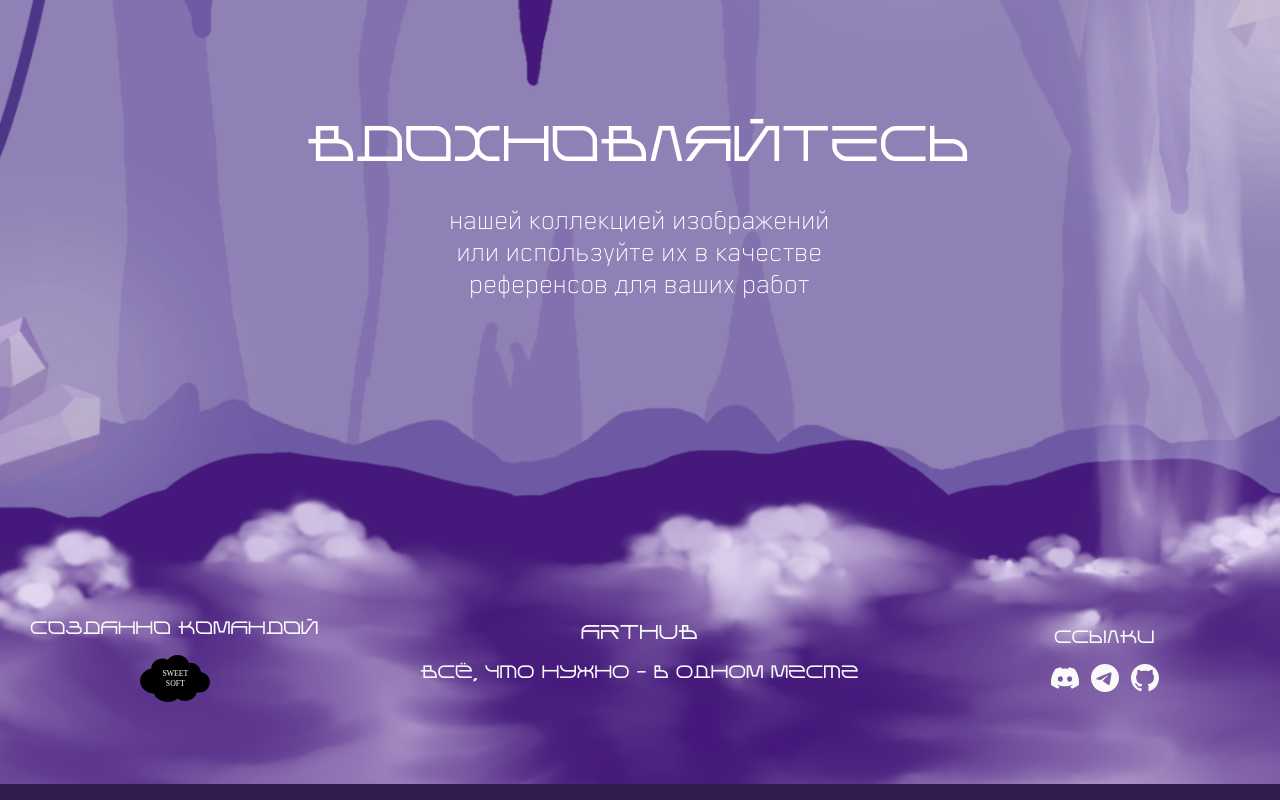
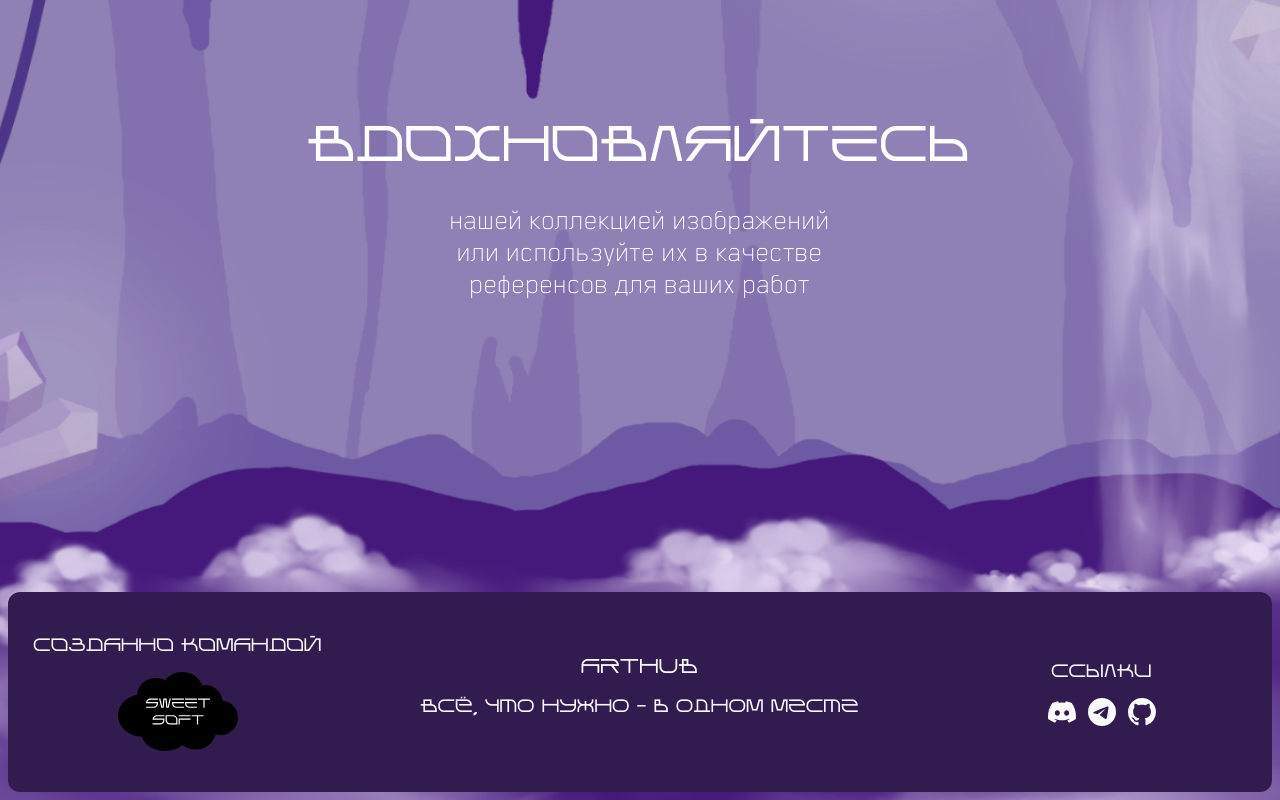
Before and after one commit to AYDLIOH04/arthub-frontend, a Next.js app: page / in a window 1280 px wide. Shown: the part 2816-3616 px from the top of the page. Built offline with nearby package versions, Linux system fonts and the light colour scheme.

Commit message:
мобильная верстка home page

```diff
--- a/src/app/globals.css
+++ b/src/app/globals.css
@@ -22,6 +22,7 @@
   background-repeat: no-repeat;
 
   overflow: hidden;
+  height: 100%;
 }
 
 @media (max-width: 680px), screen and (orientation: portrait) {
--- a/src/components/home/Footer.tsx
+++ b/src/components/home/Footer.tsx
@@ -7,40 +7,28 @@ import { motion } from "framer-motion";
 
 export default function Footer() {
   return (
-    <footer className="font-damione px-5 py-2 text-white text-center w-full h-[250px] flex justify-center items-end sm:items-center text-[10px] md:text-[18px]">
-      <div className="flex justify-center items-center max-h-[150px] w-full z-10">
+    <footer className="font-damione px-2 py-2 text-white text-center w-full text-[10px] md:text-[18px]">
       <motion.div
         initial={{ scale: 0.6, opacity: 0 }}
         whileInView={{ scale: 1, opacity: 1 }}
         transition={{ duration: 0.5, ease: "easeOut" }}
         viewport={{ once: true }}
-          className="w-1/4 flex justify-center items-center flex-col"
+        className="flex justify-center items-start sm:items-center max-h-[150px] sm:min-h-[200px] w-full z-10 bg-background sm:bg-inherit px-4 py-2 rounded-[12px]"
       >
+        <div className="w-1/4 flex justify-center items-center flex-col">
           <h3 className="uppercase">Созданно командой</h3>
           <Image
-            className="mt-3"
+            className="mt-3 sm:w-[120px] w-[70px]"
             src={sweetSoftLogo}
             width={70}
             alt="Sweet Soft"
           />
-        </motion.div>
-        <motion.div
-          initial={{ scale: 0.6, opacity: 0 }}
-          whileInView={{ scale: 1, opacity: 1 }}
-          transition={{ duration: 0.5, ease: "easeOut" }}
-          viewport={{ once: true }}
-          className="w-1/2"
-        >
+        </div>
+        <div className="w-1/2 self-center">
           <h3 className="uppercase text-[16px] md:text-[20px]">ARTHUB</h3>
           <p className="py-3">Всё, что нужно - в одном месте</p>
-        </motion.div>
-        <motion.div
-          initial={{ scale: 0.6, opacity: 0 }}
-          whileInView={{ scale: 1, opacity: 1 }}
-          transition={{ duration: 0.5, ease: "easeOut" }}
-          viewport={{ once: true }}
-          className="w-1/4"
-        >
+        </div>
+        <div className="w-1/4">
           <h3>Ссылки</h3>
           <ul className="mt-3 flex justify-center space-x-3 text-[20px] md:text-[28px]">
             <li className="hover:text-hover linear duration-200">
@@ -53,8 +41,8 @@ export default function Footer() {
               <BsGithub />
             </li>
           </ul>
+        </div>
       </motion.div>
-      </div>
     </footer>
   );
 }
--- a/src/components/home/arthub-section.tsx
+++ b/src/components/home/arthub-section.tsx
@@ -10,7 +10,7 @@ export default function ArthubSection() {
       <div className="relative z-0">
         <Stalactites />
       </div>
-      <section className="flex justify-center items-center h-[100vh] z-0 relative">
+      <section className="sm:h-[100vh] h-[800px] flex justify-center items-center z-0 relative">
         <LeftStone/>
         <RightStone/>
 
--- a/src/components/home/explore-section.tsx
+++ b/src/components/home/explore-section.tsx
@@ -5,7 +5,7 @@ import Programs from "./programs";
 
 export default function ExploreSection() {
   return (
-    <section className="h-[100vh] flex flex-col justify-center items-center text-center mb-[150px]">
+    <section className="sm:h-[100vh] h-[800px] flex flex-col justify-center items-center text-center sm:mb-[150px]">
       <motion.div
         initial={{ opacity: 0, y: 300 }}
         whileInView={{ y: 0, opacity: 1 }}
--- a/src/components/home/inspire-section.tsx
+++ b/src/components/home/inspire-section.tsx
@@ -4,7 +4,7 @@ import { motion } from "framer-motion";
 
 export default function InspireSection() {
   return (
-    <section className="h-[100vh] flex justify-center items-center text-center sm:pt-[140px] pt-[440px]">
+    <section className="sm:h-[100vh] h-[800px] flex justify-center items-center text-center sm:pt-[140px] pt-[400px] mb-[120px] sm:mb-[50px]">
       <div className="flex justify-center items-center flex-col h-[500px] gl:pt-0 z-0">
         <motion.h2
           initial={{ scale: 0.6, opacity: 0 }}
--- a/src/components/home/learn-section.tsx
+++ b/src/components/home/learn-section.tsx
@@ -4,7 +4,7 @@ import { motion } from "framer-motion";
 
 export default function LearnSection() {
   return (
-    <section className="h-[100vh] flex justify-center items-center text-center">
+    <section className="sm:h-[100vh] h-[800px] flex justify-center items-center text-center">
       <motion.div
         initial={{ opacity: 0, y: 150 }}
         whileInView={{ y: 0, opacity: 1 }}
--- a/src/components/home/stars-bg.tsx
+++ b/src/components/home/stars-bg.tsx
@@ -46,7 +46,7 @@ export default function StarsBackground() {
           }}
           src="/home/mobile-stars-1.png"
           alt="stars-1"
-          className="min-w-full absolute top-0 min-h-[3780px]"
+          className="min-w-full absolute top-0 h-[3450px]"
         />
         <motion.img
           initial={{ opacity: 0 }}
@@ -60,7 +60,7 @@ export default function StarsBackground() {
           }}
           src="/home/mobile-stars-2.png"
           alt="stars-2"
-          className="min-w-full top-0 min-h-[3780px]"
+          className="min-w-full top-0 h-[3450px]"
         />
       </div>
     </>
```
Also changed, not shown: public/home/sweet-soft.svg. Lines whose indentation alone changed are shown as unchanged.
